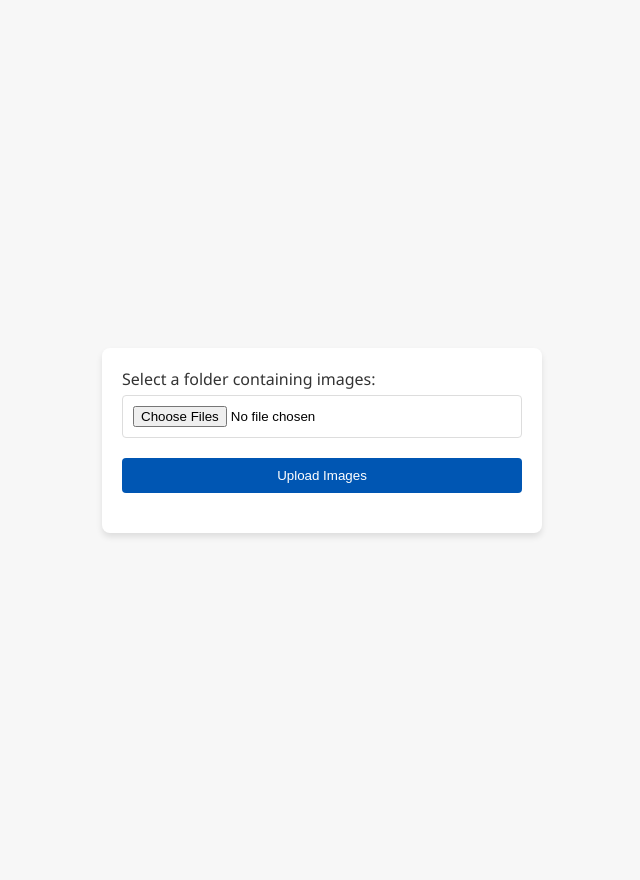
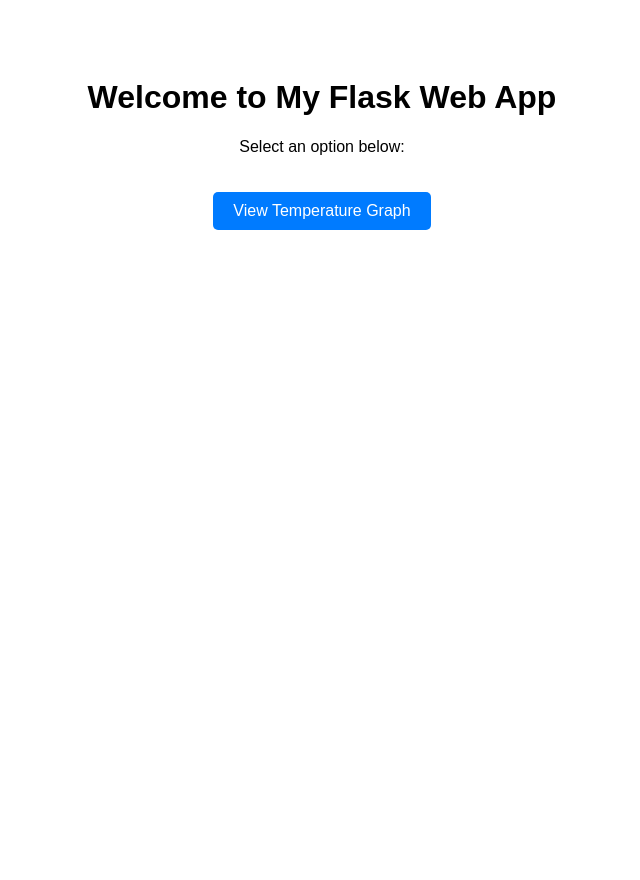
Before and after one commit to Hircinus/raspi_backend, a Flask app: page / in a window 1280 px wide. Shown: the whole page, without its empty margins (318-958 px from the left). After the commit the page ends 230 px from the top, so only its background shows below. Run offline with Flask 3, Linux system fonts and the light colour scheme.

Commit message:
Partially done with lab 4

```diff
--- a/main.py
+++ b/main.py
@@ -1,55 +1,81 @@
-import base64
+# import base64
+# import csv
+#
+# from flask import Flask, request, render_template, jsonify
+# from werkzeug.utils import secure_filename, send_from_directory
+#
+# import os
+#
+# appFlask = Flask(__name__)
+# appFlask.config['UPLOAD_FOLDER'] = 'uploads/'  # This is where I defined the folder
+#
+# # To catch if the folder does not exist
+# os.makedirs(appFlask.config['UPLOAD_FOLDER'], exist_ok=True)
+#
+#
+# # db = SQLAlchemy(appFlask)
+#
+# @appFlask.route('/', methods=['GET', 'POST'])
+# def index():
+#     if request.method == 'POST':
+#         # Retrieve files from the 'folder_input' field
+#         files = request.files.getlist("folder_input")
+#         image_files = []
+#         for file in files:
+#             if file and allowed_file(file.filename):
+#                 # Save the file and add it to the image_files list
+#                 filename = secure_filename(file.filename)
+#                 file_path = os.path.join(appFlask.config['UPLOAD_FOLDER'], filename)
+#                 file.save(file_path)
+#                 image_files.append(file_path)
+#
+#         if image_files:
+#             # No need to send the full paths to the template
+#             return render_template('result.html', image_files=image_files)
+#         else:
+#             return render_template('result.html', image_files=None)
+#
+#     return render_template('index.html')
+#
+# def render_picture(data):
+#
+#     render_pic = base64.b64encode(data).decode('ascii')
+#     return render_pic
+#
+# def allowed_file(filename):
+#     return '.' in filename and \
+#         filename.rsplit('.', 1)[1].lower() in {'jpg', 'jpeg', 'png', 'gif', 'bmp'}
+#
+#
+# @appFlask.route('/uploads/<filename>')
+# def uploaded_file(filename):
+#     return send_from_directory(appFlask.config['UPLOAD_FOLDER'], filename)
+#
+#
+# if __name__ == '__main__':
+#     appFlask.run(debug=True, port=5000)
+from flask import Flask, render_template
+import pandas as pd
+import json
+import plotly
+import plotly.express as px
 
-from flask import Flask, request, render_template
-from werkzeug.utils import secure_filename, send_from_directory
+app = Flask(__name__)
 
-import os
-
-appFlask = Flask(__name__)
-appFlask.config['UPLOAD_FOLDER'] = 'uploads/'  # This is where I defined the folder
-
-# To catch if the folder does not exist
-os.makedirs(appFlask.config['UPLOAD_FOLDER'], exist_ok=True)
-
-
-# db = SQLAlchemy(appFlask)
-
-@appFlask.route('/', methods=['GET', 'POST'])
+@app.route('/')
 def index():
-    if request.method == 'POST':
-        # Retrieve files from the 'folder_input' field
-        files = request.files.getlist("folder_input")
-        image_files = []
-        for file in files:
-            if file and allowed_file(file.filename):
-                # Save the file and add it to the image_files list
-                filename = secure_filename(file.filename)
-                file_path = os.path.join(appFlask.config['UPLOAD_FOLDER'], filename)
-                file.save(file_path)
-                image_files.append(file_path)
-
-        if image_files:
-            # No need to send the full paths to the template
-            return render_template('result.html', image_files=image_files)
-        else:
-            return render_template('result.html', image_files=None)
-
     return render_template('index.html')
 
-def render_picture(data):
+@app.route('/line_graph')
+def line_graph():
+    # Read the CSV file
+    df = pd.read_csv('static/temperature_humidity_data.csv', names=['Time', 'Temperature', 'Humidity'])
 
-    render_pic = base64.b64encode(data).decode('ascii')
-    return render_pic
+    # Create a line graph
+    fig = px.line(df, x='Time', y='Temperature', title='Temperature Over Time')
+    graphJSON = json.dumps(fig, cls=plotly.utils.PlotlyJSONEncoder)
 
-def allowed_file(filename):
-    return '.' in filename and \
-        filename.rsplit('.', 1)[1].lower() in {'jpg', 'jpeg', 'png', 'gif', 'bmp'}
-
-
-@appFlask.route('/uploads/<filename>')
-def uploaded_file(filename):
-    return send_from_directory(appFlask.config['UPLOAD_FOLDER'], filename)
-
+    return render_template('line_graph.html', graphJSON=graphJSON)
 
 if __name__ == '__main__':
-    appFlask.run(debug=True, port=5000)
+    app.run(debug=True)
--- a/templates/index.html
+++ b/templates/index.html
@@ -1,82 +1,115 @@
-<!--<!DOCTYPE html>-->
-<!--<html lang="en">-->
-<!--<head>-->
-<!--    <meta charset="UTF-8">-->
-<!--    <title>This is the Weather Wizard Main Page</title>-->
-<!--</head>-->
-<!--<body>-->
-<!--    <a href="/">Home</a>-->
-<!--    <a href="/sales">Sales</a>-->
-<!--    <a href="/images">Images</a>-->
-<!--</body>-->
-<!--</html>-->
+{#<!--<!DOCTYPE html>-->#}
+{#<!--<html lang="en">-->#}
+{#<!--<head>-->#}
+{#<!--    <meta charset="UTF-8">-->#}
+{#<!--    <title>This is the Weather Wizard Main Page</title>-->#}
+{#<!--</head>-->#}
+{#<!--<body>-->#}
+{#<!--    <a href="/">Home</a>-->#}
+{#<!--    <a href="/sales">Sales</a>-->#}
+{#<!--    <a href="/images">Images</a>-->#}
+{#<!--</body>-->#}
+{#<!--</html>-->#}
+{#<!DOCTYPE html>#}
+{#<html lang="en">#}
+{#<head>#}
+{#    <meta charset="UTF-8">#}
+{#    <meta name="viewport" content="width=device-width, initial-scale=1.0">#}
+{#    <title>Folder Selection</title>#}
+{#    <style>#}
+{#        body {#}
+{#            font-family: 'Segoe UI', Tahoma, Geneva, Verdana, sans-serif;#}
+{#            background-color: #f7f7f7;#}
+{#            padding: 40px;#}
+{#            display: flex;#}
+{#            justify-content: center;#}
+{#            align-items: center;#}
+{#            height: 100vh;#}
+{#            margin: 0;#}
+{#        }#}
+{#        .form-container {#}
+{#            background-color: #fff;#}
+{#            padding: 20px;#}
+{#            border-radius: 8px;#}
+{#            box-shadow: 0 4px 6px rgba(0, 0, 0, 0.1);#}
+{#            width: 100%;#}
+{#            max-width: 400px;#}
+{#        }#}
+{#        .form-group {#}
+{#            margin-bottom: 20px;#}
+{#        }#}
+{#        label {#}
+{#            display: block;#}
+{#            margin-bottom: 5px;#}
+{#            color: #333;#}
+{#        }#}
+{#        input[type="file"] {#}
+{#            width: 100%;#}
+{#            padding: 10px;#}
+{#            border: 1px solid #ddd;#}
+{#            border-radius: 4px;#}
+{#            box-sizing: border-box;#}
+{#            display: block;#}
+{#        }#}
+{#        input[type="submit"] {#}
+{#            background-color: #0056b3;#}
+{#            color: white;#}
+{#            padding: 10px 15px;#}
+{#            border: none;#}
+{#            border-radius: 4px;#}
+{#            cursor: pointer;#}
+{#            width: 100%;#}
+{#            box-sizing: border-box;#}
+{#        }#}
+{#        input[type="submit"]:hover {#}
+{#            background-color: #003d82;#}
+{#        }#}
+{#    </style>#}
+{#</head>#}
+{#<body>#}
+{#    <div class="form-container">#}
+{#        <form method="post" enctype="multipart/form-data">#}
+{#            <div class="form-group">#}
+{#                <label for="folder_input">Select a folder containing images:</label>#}
+{#                <input type="file" id="folder_input" name="folder_input" webkitdirectory multiple>#}
+{#            </div>#}
+{#            <div class="form-group">#}
+{#                <input type="submit" value="Upload Images">#}
+{#            </div>#}
+{#        </form>#}
+{#    </div>#}
+{#</body>#}
+{#</html>#}
+
+
 <!DOCTYPE html>
-<html lang="en">
+<html>
 <head>
-    <meta charset="UTF-8">
-    <meta name="viewport" content="width=device-width, initial-scale=1.0">
-    <title>Folder Selection</title>
+    <title>My Flask Web App</title>
     <style>
         body {
-            font-family: 'Segoe UI', Tahoma, Geneva, Verdana, sans-serif;
-            background-color: #f7f7f7;
-            padding: 40px;
-            display: flex;
-            justify-content: center;
-            align-items: center;
-            height: 100vh;
-            margin: 0;
+            font-family: Arial, sans-serif;
+            text-align: center;
+            padding: 50px;
         }
-        .form-container {
-            background-color: #fff;
-            padding: 20px;
-            border-radius: 8px;
-            box-shadow: 0 4px 6px rgba(0, 0, 0, 0.1);
-            width: 100%;
-            max-width: 400px;
+        a {
+            display: inline-block;
+            margin: 20px;
+            padding: 10px 20px;
+            background-color: #007bff;
+            color: white;
+            text-decoration: none;
+            border-radius: 5px;
         }
-        .form-group {
-            margin-bottom: 20px;
-        }
-        label {
-            display: block;
-            margin-bottom: 5px;
-            color: #333;
-        }
-        input[type="file"] {
-            width: 100%;
-            padding: 10px;
-            border: 1px solid #ddd;
-            border-radius: 4px;
-            box-sizing: border-box;
-            display: block;
-        }
-        input[type="submit"] {
+        a:hover {
             background-color: #0056b3;
-            color: white;
-            padding: 10px 15px;
-            border: none;
-            border-radius: 4px;
-            cursor: pointer;
-            width: 100%;
-            box-sizing: border-box;
-        }
-        input[type="submit"]:hover {
-            background-color: #003d82;
         }
     </style>
 </head>
 <body>
-    <div class="form-container">
-        <form method="post" enctype="multipart/form-data">
-            <div class="form-group">
-                <label for="folder_input">Select a folder containing images:</label>
-                <input type="file" id="folder_input" name="folder_input" webkitdirectory multiple>
-            </div>
-            <div class="form-group">
-                <input type="submit" value="Upload Images">
-            </div>
-        </form>
-    </div>
+    <h1>Welcome to My Flask Web App</h1>
+    <p>Select an option below:</p>
+    <a href="/line_graph">View Temperature Graph</a>
+    <!-- Add more links to other pages or functionalities here -->
 </body>
 </html>
```
Also changed, not shown: templates/line_graph.html (added, +13 -0 lines).
